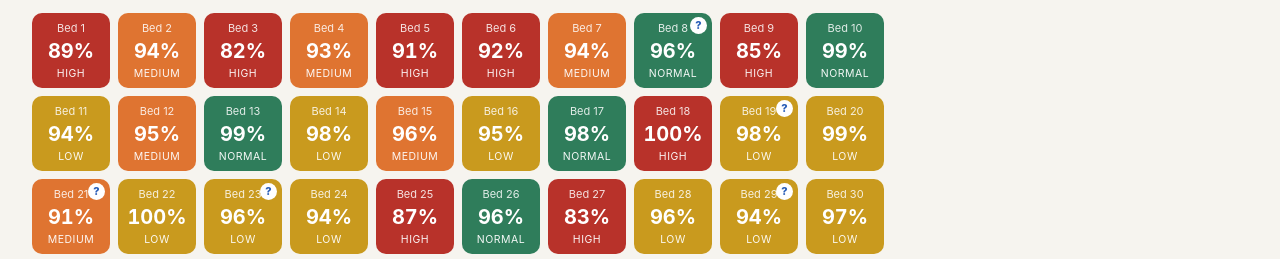
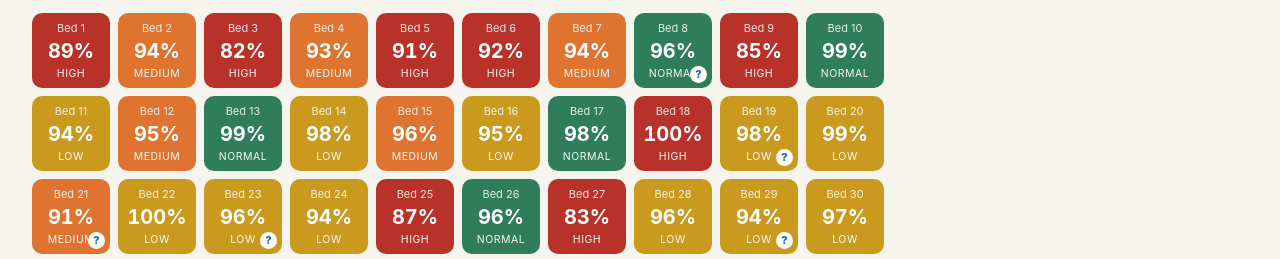
Before and after one commit to Mbhan07/fa26-datathon, a plain HTML site: page docs/index.html in a window 1280 px wide. Shown: the part 476-735 px from the top of the page. Drawn offline with Linux system fonts and the light colour scheme.

Commit message:
Add README and ward view fix

```diff
--- a/docs/index.html
+++ b/docs/index.html
@@ -39,7 +39,7 @@
   .bed.sel{box-shadow:0 0 0 3px var(--ink)}
   .bed.hidden-reveal{box-shadow:0 0 0 3px var(--bg),0 0 0 6px var(--high)}
   .bed.hidden-reveal.sel{box-shadow:0 0 0 3px var(--ink),0 0 0 6px var(--high)}
-  .bed .flag{position:absolute;top:4px;right:5px;background:#fff;color:var(--flag);border-radius:50%;width:17px;height:17px;
+  .bed .flag{position:absolute;bottom:5px;right:5px;background:#fff;color:var(--flag);border-radius:50%;width:17px;height:17px;
              font-size:11px;font-weight:800;line-height:17px;display:none}
   .bed.flagged .flag{display:block}
   .legend{display:flex;gap:14px;flex-wrap:wrap;margin-top:12px;color:var(--muted);font-size:13px}
```
Also changed, not shown: src/ward_template.html (+1 -1 lines), 1 other file.
